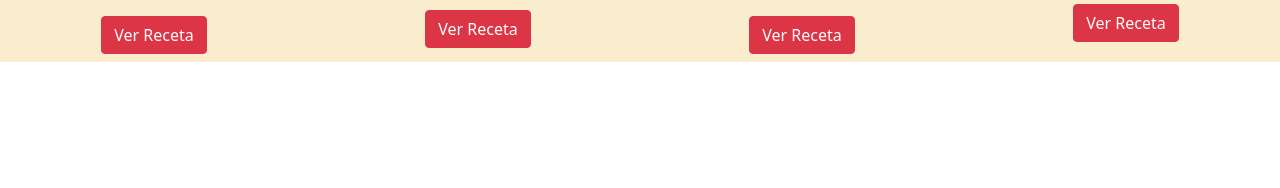
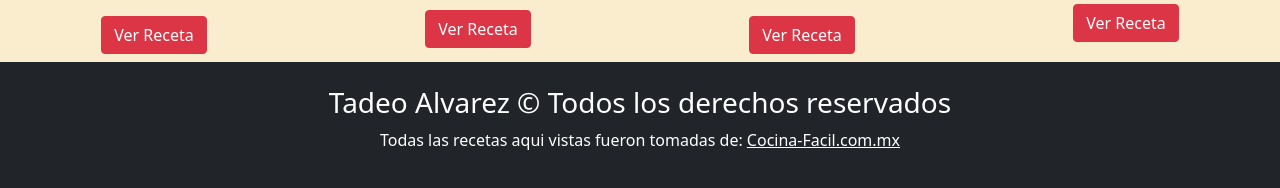
Before and after one commit to Tadeo-2404/Pagina-de-Recetas, a Vue app: page / in a window 1280 px wide. Shown: the part 1700-1888 px from the top of the page. Before the commit the page ends 1762 px from the top, so only its background shows below. Built offline with nearby package versions, Linux system fonts and the light colour scheme.

Commit message:
Terminando footer

```diff
--- /dev/null
+++ b/src/components/TheFooter.vue
@@ -0,0 +1,12 @@
+<template>
+    <div class="container-fluid bg-dark p-4 d-flex flex-column justify-content-center align-items-center">
+        <p class="text-center text-white h3">Tadeo Alvarez &copy; Todos los derechos reservados</p>
+        <p class="text-center text-white">Todas las recetas aqui vistas fueron tomadas de: <a class="text-white" href="https://www.cocinafacil.com.mx/">Cocina-Facil.com.mx</a></p>
+    </div>
+</template>
+
+<script>
+export default {
+    name: "TheFooter"
+}
+</script>
--- a/src/views/Home-Page.vue
+++ b/src/views/Home-Page.vue
@@ -2,6 +2,7 @@
   <Hero-section/>
   <The-secciones/>
   <Recetas-destacadas-section/>
+  <The-footer/>
 </template>
 
 <script>
@@ -9,8 +10,9 @@ import HeroSection from '@/components/TheHero.vue';
 import RecetasDestacadasSection from '@/components/TheDestacados.vue';
 import JSONData from '@/db/db.json';
 import TheSecciones from '@/components/TheSecciones.vue';
+import TheFooter from '@/components/TheFooter.vue';
 export default {
-    components: {HeroSection, RecetasDestacadasSection, TheSecciones},
+    components: {HeroSection, RecetasDestacadasSection, TheSecciones, TheFooter},
     data() {
         return {
             recetas: JSONData.recetas.postres,
```
